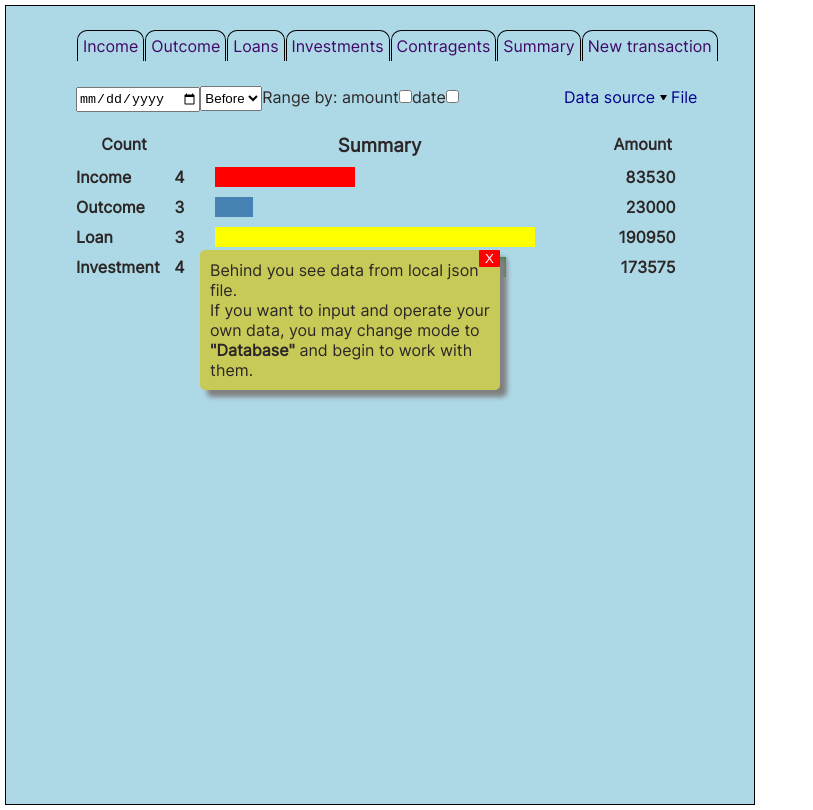
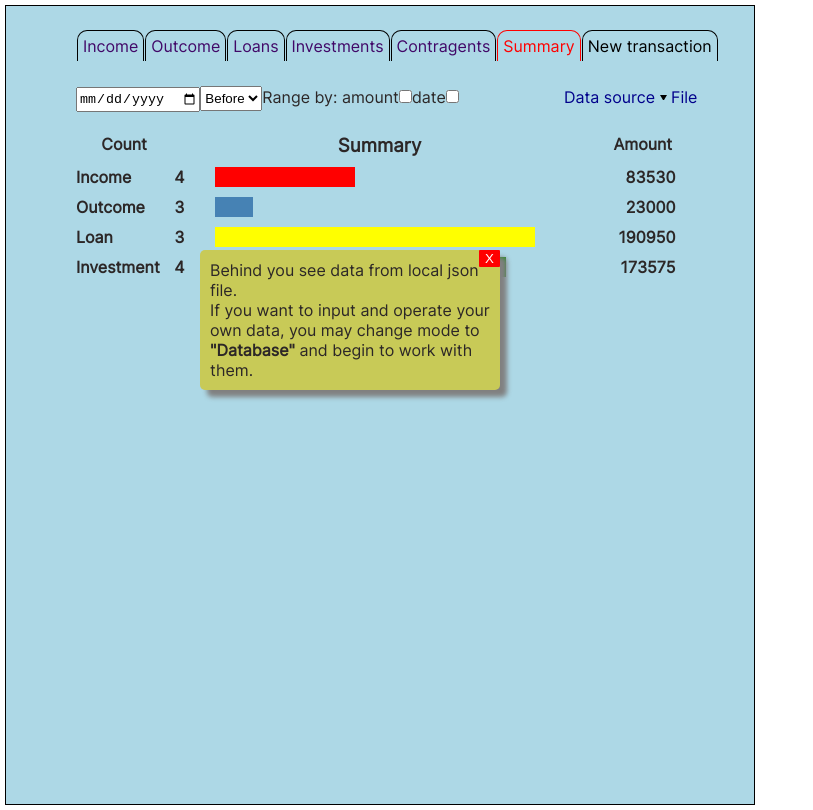
Before and after one commit to Alexey110011/activities_ts, a React (Create React App) app: page / in a window 1280 px wide. Shown: the whole page, without its empty margins (0-813 px from the left). Built offline with nearby package versions, Linux system fonts and the light colour scheme.

Commit message:
navpanel

```diff
--- a/src/App.tsx
+++ b/src/App.tsx
@@ -1,7 +1,7 @@
 import './App.css';
 import {Routes, Route , Link }from 'react-router-dom';
 import dataFromFile from "./list.json"
-import { useState, useRef, useEffect} from 'react';
+import React, { useState, useRef, useEffect} from 'react';
 import {Activity, Contragent, Summary, Transaction} from './Form'
 
 export type newData = {
@@ -75,6 +75,32 @@ const App=() =>{
     const selectRef1 = useRef() as React.MutableRefObject<HTMLSelectElement>
     const amountRef = useRef() as React.MutableRefObject<HTMLInputElement>
     const dateRef = useRef() as React.MutableRefObject<HTMLInputElement>
+
+    const inRef = useRef() as React.MutableRefObject<HTMLLIElement >
+    const outRef = useRef() as React.MutableRefObject<HTMLLIElement >
+    const loanRef = useRef() as React.MutableRefObject<HTMLLIElement >
+    const invRef = useRef() as React.MutableRefObject<HTMLLIElement >
+    const sumRef = useRef() as React.MutableRefObject<HTMLLIElement >
+    const contRef = useRef() as React.MutableRefObject<HTMLLIElement >
+
+    const arr = [inRef, outRef, loanRef, invRef, contRef,sumRef]
+
+    const handleClick =(event:React.MouseEvent<HTMLLIElement>,i:number)=>{
+       arr[i].current.style.color="red";
+       arr[i].current.style.borderColor="red"
+       for(let a=0;a<arr.length;a++){
+        if (a!==i){arr[a].current.style.color = "rgb(44, 39, 39)"
+                   arr[a].current.style.borderColor = "rgb(44,39,39"
+        }
+      }
+    }
+
+    const handleClickTransaction = (event:React.MouseEvent<HTMLLIElement>)=>{
+      for(let a=0;a<arr.length;a++){
+        arr[a].current.style.color = "rgb(44, 39, 39)"
+        arr[a].current.style.borderColor = "rgb(44,39,39"
+        }
+      }
 
     useEffect(()=> {
       const sumIncome1 = data.filter(item=>item.type === 'income')
@@ -236,8 +262,7 @@ const App=() =>{
         loaderRef.current.className='loaderr'
     }
 
-
-    const ModalFile =({serverActivated, fileAlert}:Modal)=>{
+      const ModalFile =({serverActivated, fileAlert}:Modal)=>{
       if(!serverActivated&&!fileAlert){
         return(
             <div ref = {modalRef} className = {(!info_modal)?"alert":"alert_hidden"}>
@@ -267,13 +292,13 @@ const App=() =>{
        <div className = "tablo" onClick={getServerData}>
               <nav className = "navpanel">
                    <ul>
-                      <Link to = "/tab=0"><li>Income</li></Link>
-                      <Link to = "/tab=1"><li>Outcome</li></Link>
-                      <Link to = "/tab=2"><li>Loans</li></Link>
-                      <Link to = "/tab=3"><li>Investments</li></Link>
-                      <Link to = "/tab=4"><li>Contragents</li></Link>
-                      <Link to = "/"><li>Summary</li></Link>
-                      <Link to = "/tab=5"><li>New transaction</li></Link>
+                      <Link to = "/tab=0"><li ref = {inRef}  onClick ={e=>handleClick(e,0)} >Income</li></Link>
+                      <Link to = "/tab=1"><li ref = {outRef} onClick ={e=>handleClick(e,1)}>Outcome</li></Link>
+                      <Link to = "/tab=2"><li ref = {loanRef} onClick ={e=>handleClick(e,2)}>Loans</li></Link>
+                      <Link to = "/tab=3"><li ref ={invRef} onClick ={e=>handleClick(e,3)}>Investments</li></Link>
+                      <Link to = "/tab=4"><li ref = {contRef} onClick ={e=>handleClick(e,4)}>Contragents</li></Link>
+                      <Link to = "/"><li ref = {sumRef} onClick ={e=>handleClick(e,5)} id = "red">Summary</li></Link>
+                      <Link to = "/tab=5"><li onClick = {handleClickTransaction} id = "black">New transaction</li></Link>
                     </ul>
               </nav>
           </div>
--- a/src/index.css
+++ b/src/index.css
@@ -45,7 +45,13 @@ code {
   padding-top:10px;
   margin:20px 0px;
 }
-
+#red{
+  color:red;
+  border-color: red;
+}
+#black {
+  color:black;
+}
 .navpanel {
   font-family:"Inter-Regular";
   display:flex;
```
